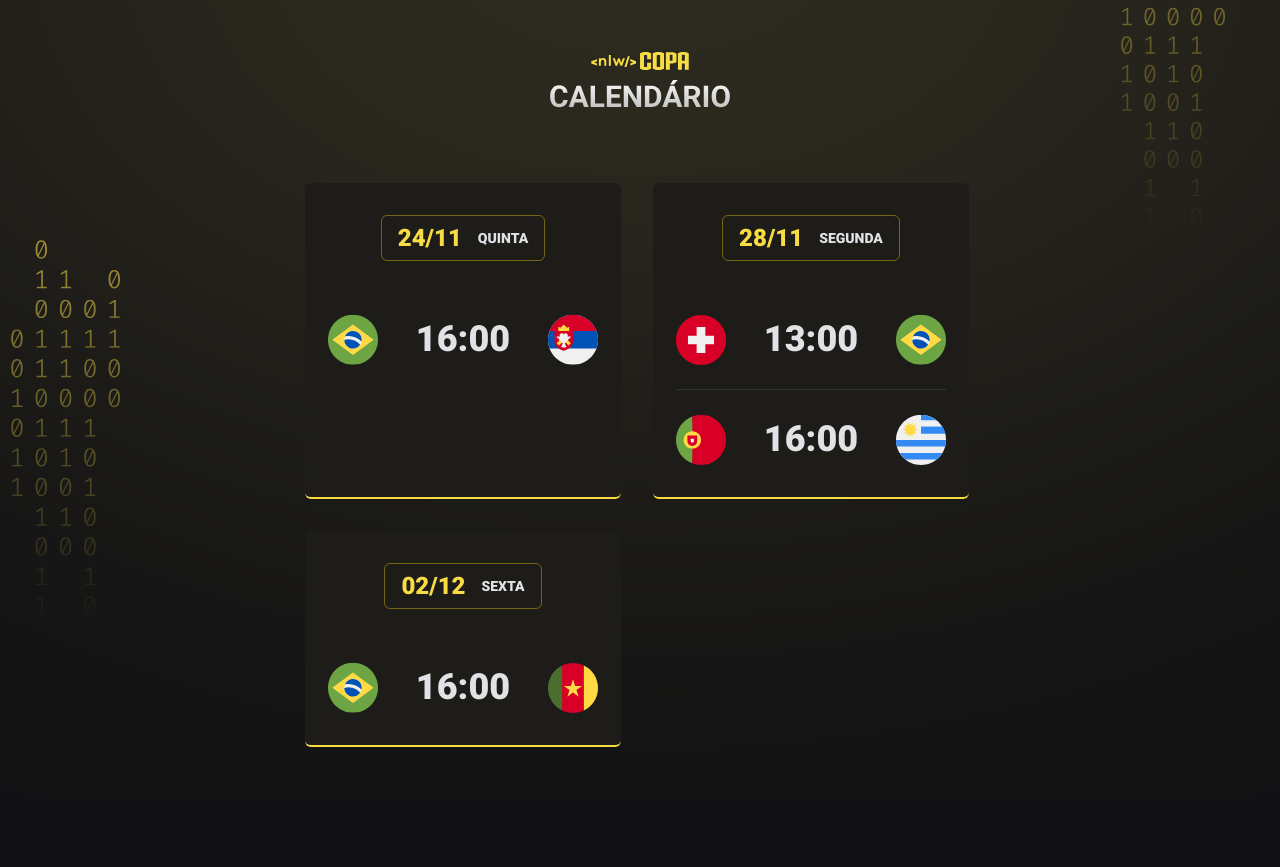
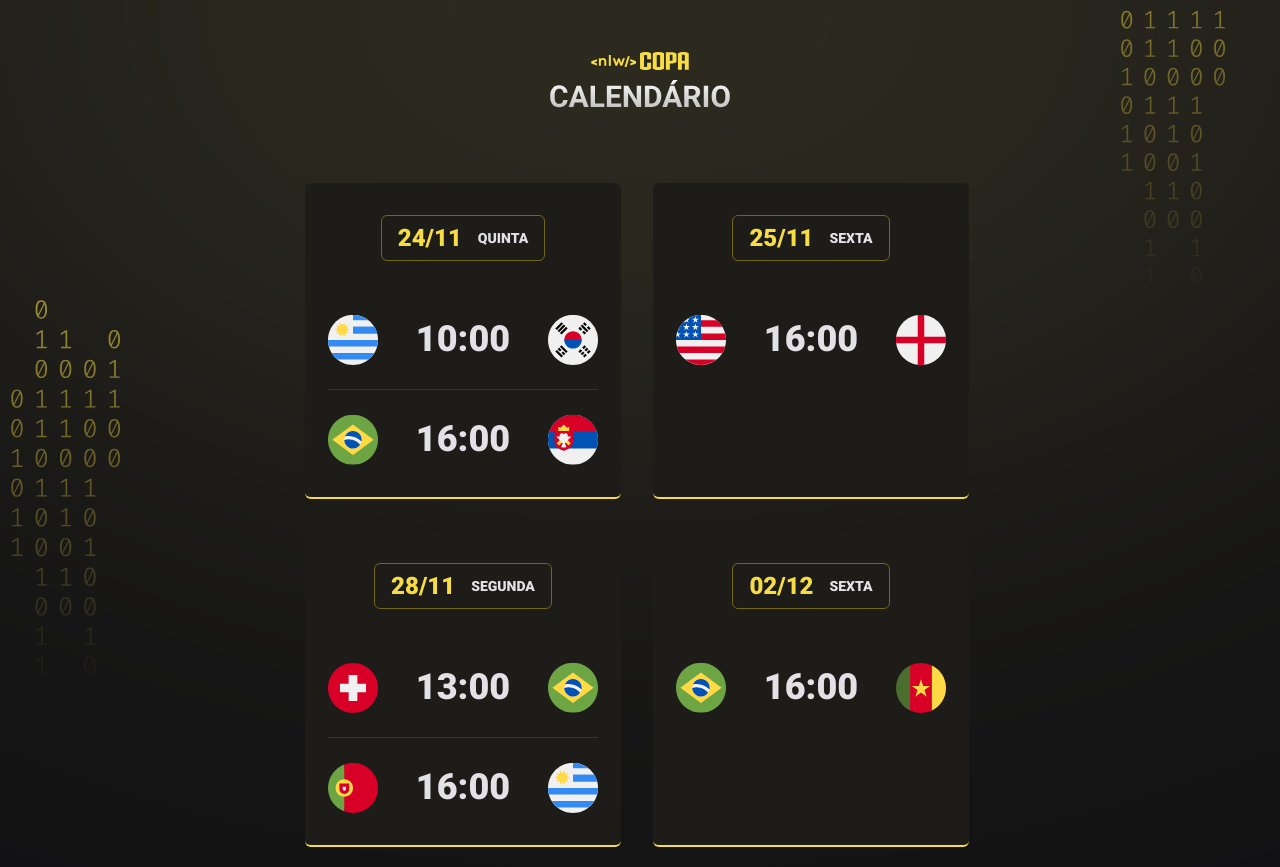
Before and after one commit to joao2arj/nlw_copa, a plain HTML site: page index.html in a window 1280 px wide. Before the commit the page ends 800 px from the top, so only its background shows below. Drawn offline with Linux system fonts and the light colour scheme.

Commit message:
add readme.md and some flags

```diff
--- a/main.js
+++ b/main.js
@@ -23,7 +23,10 @@ function create_card(date, day, games) {
 
 document.querySelector("#cards").innerHTML =
     create_card("24/11", "quinta",
+        create_game("uruguai", "10:00", "korea") +
         create_game("brazil", "16:00", "serbia")) +
+    create_card("25/11", "sexta",
+        create_game("eua", "16:00", "england")) +
     create_card("28/11", "segunda",
         create_game("switzerland", "13:00", "brazil") +
         create_game("portugal", "16:00", "uruguai")) +
--- a/styles.css
+++ b/styles.css
@@ -36,7 +36,7 @@ body {
     background-repeat: no-repeat;
     background-position: center;
     background-size: cover;
-
+    padding-bottom: 20px;
    /*Ou
    background: #121214 var(--bg) no-repeat top center/cover;
    */
```
Also changed, not shown: .github/preview_nlw_copa.png (added), assets/icon-england.svg (added), assets/icon-eua.svg (added), assets/icon-korea.svg (added), 1 other file.
